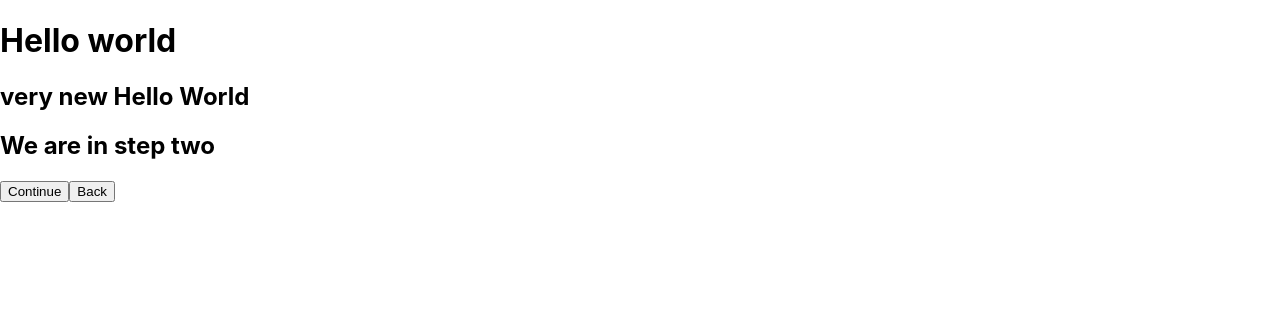
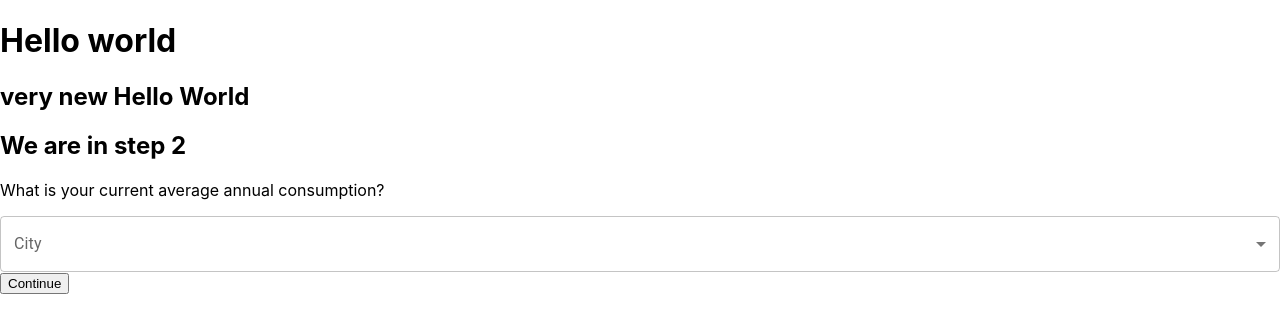
Before and after one commit to AkshayDevkate/final, a React (Create React App) app: page / in a window 1280 px wide. Both pictures are taken after a click on the button "Continue". Shown: the top 332 px of the page. Built offline with nearby package versions, Linux system fonts and the light colour scheme.

Commit message:
With mui testing with mui libraries

```diff
--- a/package.json
+++ b/package.json
@@ -4,6 +4,9 @@
   "version": "0.1.0",
   "private": true,
   "dependencies": {
+    "@emotion/react": "^11.8.2",
+    "@emotion/styled": "^11.8.1",
+    "@mui/material": "^5.5.1",
     "@testing-library/jest-dom": "^5.16.2",
     "@testing-library/react": "^12.1.4",
     "@testing-library/user-event": "^13.5.0",
--- a/src/components/FormSteps/FirstStep.js
+++ b/src/components/FormSteps/FirstStep.js
@@ -1,5 +1,11 @@
 
 import React, { Component } from 'react';
+import Box from '@mui/material/Box';
+import InputLabel from '@mui/material/InputLabel';
+import MenuItem from '@mui/material/MenuItem';
+import FormControl from '@mui/material/FormControl';
+import Select from '@mui/material/Select';
+
 
 export class FirstStep extends Component {
 
@@ -11,12 +17,32 @@ export class FirstStep extends Component {
 
     render () {
 
+      const { values, handleChange } = this.props;
 
         return (
        <>
 
-       <h1> We are in first Step </h1>
-            <button onClick={this.continue}> Continue </button>
+       <h1> Please Enter City Name  </h1>
+
+       <Box sx={{ minWidth: 120 }}>
+      <FormControl fullWidth>
+        <InputLabel id="demo-simple-select-label">Age</InputLabel>
+        <Select
+          labelId="demo-simple-select-label"
+          id="demo-simple-select"
+          value={values.city }
+          label="Age"
+          onChange={handleChange('city')}
+        >
+          <MenuItem value={10}>Berlin</MenuItem>
+          <MenuItem value={20}>Hamburg</MenuItem>
+          <MenuItem value={30}>Frankfurt</MenuItem>
+        </Select>
+      </FormControl>
+    </Box>
+
+
+    <button onClick={this.continue}> Continue </button>
        </>
 
             );
--- a/src/components/FormSteps/SecondStep.js
+++ b/src/components/FormSteps/SecondStep.js
@@ -1,4 +1,9 @@
 import React, { Component } from "react";
+import Box from '@mui/material/Box';
+import InputLabel from '@mui/material/InputLabel';
+import MenuItem from '@mui/material/MenuItem';
+import FormControl from '@mui/material/FormControl';
+import Select from '@mui/material/Select';
 
 
 export class SecondStep extends Component {
@@ -11,18 +16,37 @@ export class SecondStep extends Component {
         e.preventDefault();
         this.props.prevStep();
       };
+
+
     render () {
 
-
+      const { values, handleChange } = this.props;
         return (
             <>
 
-            <h2>We are in step two</h2>
-           <button onClick={this.continue}> Continue </button>
-           <button onClick={this.back}> Back </button>
-            </>
 
 
+<h2> We are in step 2</h2>
+          <p>What is your current average annual consumption?</p>
+      <Box sx={{ minWidth: 120 }}>
+      <FormControl fullWidth>
+        <InputLabel id="demo-simple-select-label">City</InputLabel>
+        <Select
+          labelId="demo-simple-select-label"
+          id="demo-simple-select"
+          value={values.consume }
+          label="Age"
+          onChange={handleChange('consume')}
+        >
+          <MenuItem value={"< 2.500 kWh (1-2 Per)"}>Berlin</MenuItem>
+          <MenuItem value={20}>Brandenburg</MenuItem>
+          <MenuItem value={30}>Hamburg</MenuItem>
+        </Select>
+      </FormControl>
+      </Box>
+
+      <button onClick={this.continue}> Continue </button>
+      </>
 
         );
     }
--- a/src/components/Main.jsx
+++ b/src/components/Main.jsx
@@ -8,8 +8,6 @@ function Main(props){
 <h2>very new Hello World</h2>
 <UserForm/>
         </>
-
-
     )
 }
 
--- a/src/components/UserForm.js
+++ b/src/components/UserForm.js
@@ -10,6 +10,18 @@ export class UserForm extends Component {
 
     state = {
         step: 1,
+        city: '',
+        consume: '',
+        wallbox: '',
+        battery: '',
+        meters: '',
+        name:'',
+        email:'',
+        phone:'',
+        total: 0,
+        message: '',
+        sq: 0,
+        option: true,
     }
 
      // Proceed to next step
@@ -28,12 +40,82 @@ export class UserForm extends Component {
     });
   };
 
+   // Proceed to next step
+   nextStep = () => {
+    const { step } = this.state;
+    this.setState({
+      step: step + 1
+    });
+  };
+
+  // Go back to prev step
+  prevStep = () => {
+    const { step } = this.state;
+    this.setState({
+      step: step - 1
+    });
+  };
+
+  // Handle fields change
+  handleChange = input => e => {
+    this.setState({ [input]: e.target.value });
+  };
+
+// converting the sq meters area into number of solar modules
+sqtopanel = () => {
+  const {sq} = this.state;
+
+// calculate solar modules and change state for meters
+  this.setState({
+    meters: (sq/1.9).toFixed()
+  })
+}
+
+// calculating final price function
+handlenewChange = () => {
+  const {meters,battery} = this.state;
+
+      //Calculating the price with battery
+              if (battery == 'Ja')
+              {
+              this.setState({
+                total :  ((meters * 0.37 ) * 2400 )
+              })
+            }
+
+            //calculating the price without battery
+              if (battery == 'Nein')
+                {
+
+                this.setState({
+                  message: "Please enter value greater than 8"
+                })
+
+                this.setState({
+                  total :  ((meters * 0.37 ) * 1400).toFixed()
+                })
+              }
+
+              console.log('i am in function 1 and price ='  )
+            };
+
+
+// for slider
+     handleBlur = () => {
+      const {meters} = this.state;
+      if ( meters < 0) {
+
+      } else if (meters > 100) {
+
+      }
+    };
+
 
 
 render() {
     const {step} = this.state;
-
-
+    const { ptz, consume, wallbox, battery, meters, total, message, sq, option, city } = this.state;
+    const values = { ptz, consume, wallbox, battery, meters, total, message, sq, option, city};
 
     switch (step) {
         case 1:
@@ -41,7 +123,8 @@ render() {
                 <>
                 <FirstStep
                 nextStep={this.nextStep}
-
+                handleChange={this.handleChange}
+                values={values}
                 />
                 </>
                 );
@@ -51,7 +134,9 @@ render() {
         return (
             <SecondStep
             nextStep={this.nextStep}
-            handleChange={this.prevStep}
+            handleChange={this.handleChange}
+            values={values}
+
             />
         )
 
@@ -60,7 +145,13 @@ render() {
           <ThirdStep
              nextStep={this.nextStep}
              prevStep={this.prevStep}
-
+            handleChange={this.handleChange}
+            values={values}
+            handlenewChange={this.handlenewChange}
+             sqtopanel={this.sqtopanel}
+             meters={meters}
+             message={message}
+             sq={sq}
           />
         );
 
@@ -70,20 +161,23 @@ render() {
                 <FourthStep
                 nextStep={this.nextStep}
                 prevStep={this.prevStep}
-
+                handleChange={this.handleChange}
+                values={values}
               />
 
             );
 
             case 5:
                 return(
-                  <div className='form'>
+
                     <FinalStep
                     nextStep={this.nextStep}
                     prevStep={this.prevStep}
 
+                    values={values}
+
                   />
-                  </div>
+
                 );
 
         default:
```
Also changed, not shown: 1 other file (tests, documents, lock files or other folders).
